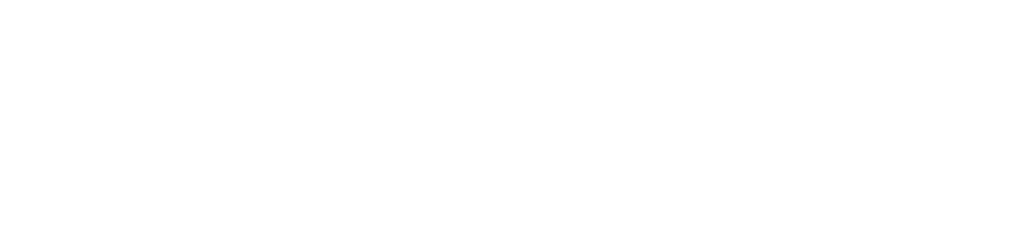
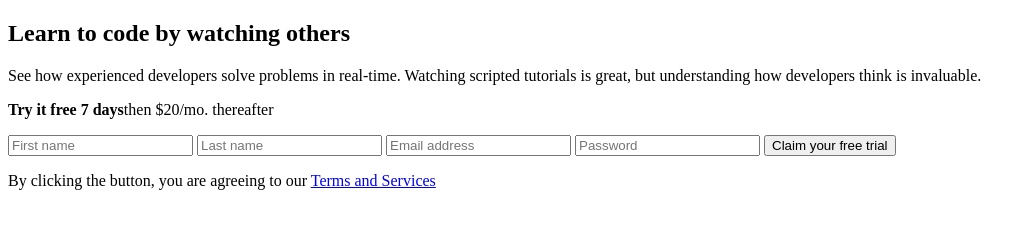
Before and after one commit to Ninjas-T/Intro-component-with-sign-up-form-basil, a plain HTML site: page index.html in a window 1280 px wide. Shown: the whole page, without its empty margins (0-1032 px from the left). Drawn offline with Linux system fonts and the light colour scheme.

Commit message:
create html structure by added two section the first section for introduction about the website, the second section for the form relates #2

```diff
--- a/index.html
+++ b/index.html
@@ -8,6 +8,29 @@
   <title>Intro component with sign up form</title>
 </head>
 <body>
+  <main>
+    <!-- INTRO SECTION STARTS -->
+    <section>
+      <h1>Learn to code by watching others</h1>
+      <p>See how experienced developers solve problems in real-time. Watching scripted tutorials is great, but understanding how developers think is invaluable.</p>
+    </section>
+    <!-- INTRO SECTION ENDS -->
 
+    <!-- FORM SECTION STARTS -->
+    <section>
+      <div>
+        <p><strong>Try it free 7 days</strong>then $20/mo. thereafter</p>
+      </div>
+      <form>
+        <input type="text" placeholder="First name" >
+        <input type="text" placeholder="Last name" >
+        <input type="email" placeholder="Email address" >
+        <input type="password" placeholder="Password" >
+        <button type="submit">Claim your free trial</button>
+        <p>By clicking the button, you are agreeing to our <a href="#">Terms and Services</a></p>
+      </form>
+    </section>
+    <!-- FORM SECTION ENDS -->
+  </main>
 </body>
 </html>
```
